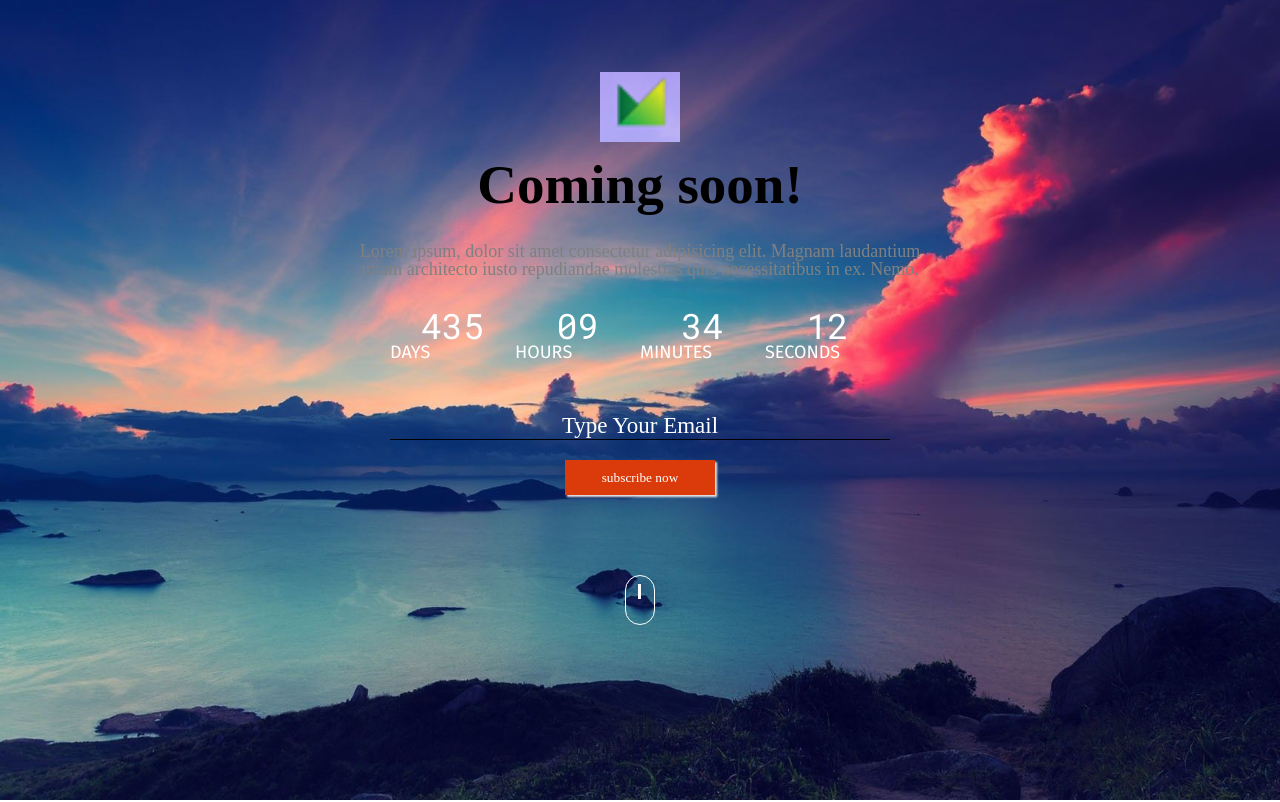
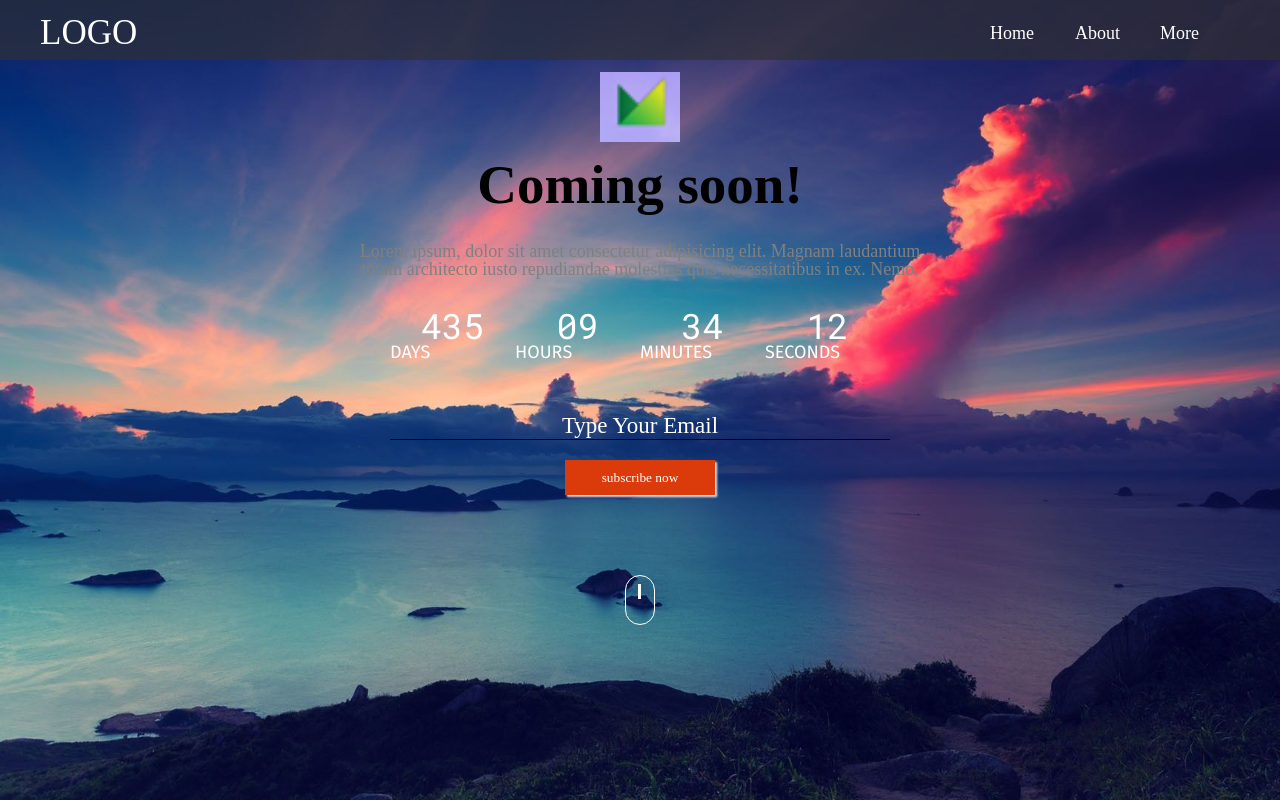
Before and after one commit to Myk0l4s/20210407, a plain HTML site: page index.html in a window 1280 px wide. Shown: the top 802 px of the page. Drawn offline with Linux system fonts and the light colour scheme.

Commit message:
header component

```diff
--- a/index.html
+++ b/index.html
@@ -15,6 +15,19 @@
 
 <body>
     <div class="wrapper" id="top">
+        <header class="header">
+            <div class="container">
+                <div class="header__wrap">
+                    <div class="logo">LOGO</div>
+                    <nav class="nav">
+                        <a href="#">Home</a>
+                        <a href="#">About</a>
+                        <a href="#">More</a>
+                    </nav>
+                    <div class="burger">X</div>
+                </div>
+            </div>
+        </header>
         <main class="main">
             <div class="container">
                 <div class="main__wrap">
--- a/sass/_main.scss
+++ b/sass/_main.scss
@@ -1,6 +1,54 @@
 .wrapper {
     width: 100%;
     height: 100%;
+    .header {
+        position: fixed;
+        width: 100%;
+        height: 60px;
+        padding: 15px;
+        background-color: rgba(49, 49, 49, 0.644);
+        z-index: 1;
+        .container {
+            width: 1200px;
+            margin-left: calc(50% - 600px);
+            @media (max-width: $md) {
+                width: 100%;
+                margin-left: 0;
+            }
+            .header__wrap {
+                width: 100%;
+                display: flex;
+                justify-content: space-between;
+                align-items: center;
+                .logo {
+                    width: 200px;
+                    font-size: $medium;
+                    color: white;
+
+                }
+                .nav {
+                    width: 250px;
+                    display: flex;
+                    justify-content: space-between;
+                    @media (max-width: $md) {
+                        display: none;
+                    }
+                    a {
+                        width: 80px;
+                        color: white;
+                        font-size: $small;
+                    }
+                }
+                .burger {
+                    display: none;
+                    color: rgb(247, 243, 243);
+                    @media (max-width: $md) {
+                        display: inline-block;
+                    }
+                }
+            }
+        }
+    }
     .main{
         width: 100%;
         height: 100%;
@@ -13,6 +61,9 @@
         .main__wrap {
             width: 100%;
             padding: 6% 0px 0px 0px;
+            @media (max-width: $md) {
+                padding: 15% 0px 0px 0px;
+            }
             img {
                 width: 100%;
                 max-width: 80px;
```
Also changed, not shown: css/app.css.
